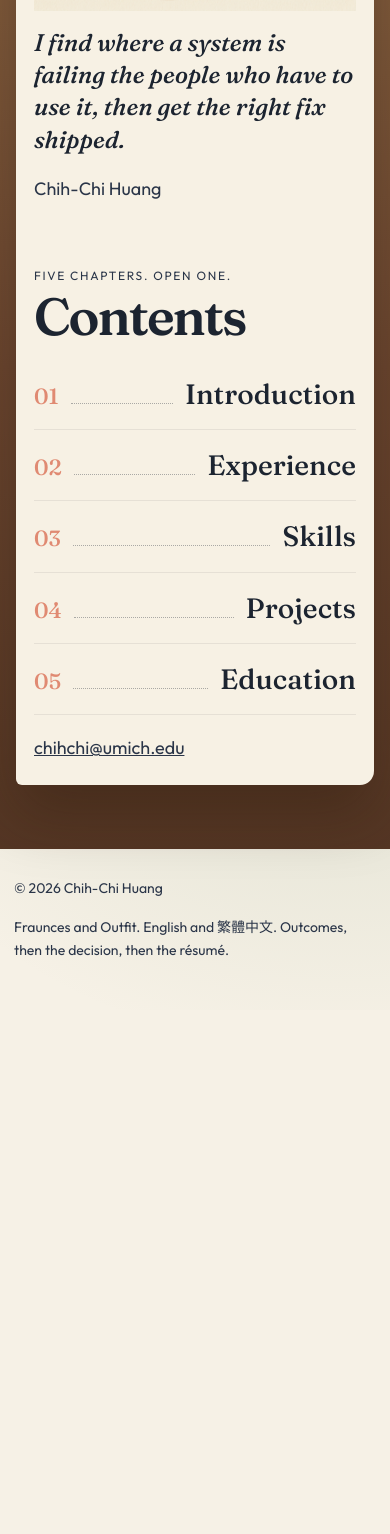
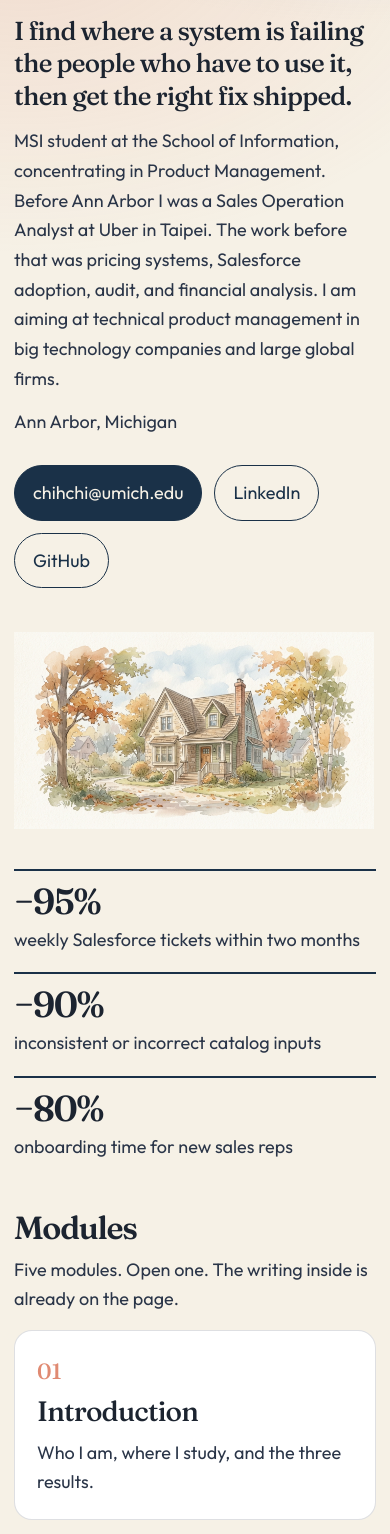
Before and after one commit to Joanuser/personal_website, a React (Vite) app: page / in a window 390 px wide. Shown: the part 300-1834 px from the top of the page. Before the commit the page ends 1310 px from the top, so only its background shows below. Built offline with nearby package versions, Linux system fonts and the light colour scheme.

Commit message:
Lay the portfolio out as five flat modules.
Each chapter is its own page with the writing already on the page, and the home screen keeps the name, the target role, and the three results in view.

Co-authored-by: Joanuser <Joanuser@users.noreply.github.com>

```diff
--- a/src/content.ts
+++ b/src/content.ts
@@ -894,7 +894,14 @@ export const ui = {
     navEducation: "Education",
     navContact: "Contact",
     contents: "Contents",
-    nextChapter: "Next chapter",
+    modules: "Modules",
+    modulesLede: "Five modules. Open one. The writing inside is already on the page.",
+    moduleIntro: "Who I am, where I study, and the three results.",
+    moduleExperience: "Uber, eCloudvalley, LVMH, EY, and Mead Johnson. Every bullet is written out.",
+    moduleSkills: "Product work, data, tools, languages, and licenses.",
+    moduleProjects: "Current Michigan work first, then the earlier operating roles.",
+    moduleEducation: "Michigan MSI, and a double major at National Central University.",
+    nextChapter: "Next module",
     voyageNote: "Move across a ship. That role opens on the facing page.",
     contentsLede: "Five chapters. Open one.",
     coverAlt: "Watercolor of a green house among autumn trees.",
@@ -928,12 +935,12 @@ export const ui = {
       "Current work at Michigan comes first. Earlier operating roles follow. Dates sit on every row.",
     readCase: "Read the story",
     experienceTitle: "Experience",
-    experienceNote: "The same résumé facts, told from the first role forward.",
+    experienceNote: "Newest role first. Every bullet is on this page.",
     aboutTitle: "About",
     aboutBody:
       "I trained in business administration and finance at National Central University, then spent four years inside companies where the product was often an internal system: a quotation tool, a price catalog, an approval path, a set of audit papers. The pattern across those jobs is the same. Name the user problem, choose what to fix first, and leave the people who depend on it with a short, honest update. At Michigan I am building the product-management toolkit around that pattern, including the interface craft on this site.",
     aboutSite:
-      "This website is part of the work sample. The chapters, the bilingual reading, and the case structure show how I organize a product story.",
+      "The site is five modules: introduction, experience, skills, projects, and education. Each module is written out in full. A longer project note stays one link away, for the decision behind the number.",
     alsoTitle: "Also",
     alsoBody:
       "I translate financial reports, articles of association, and shareholder handbooks as a freelance practice. Outside work I trade stocks, practice yoga, and do pilates. The market dashboard in the selected work grew out of that trading practice.",
@@ -949,9 +956,9 @@ export const ui = {
     writtenFrom:
       "Employment stories follow my résumé. Current projects are the work I am doing now, with a public link when one exists.",
     notFoundTitle: "This page is not on the site.",
-    notFoundBody: "The work, the timeline, and a way to write to me are on the home page.",
+    notFoundBody: "The résumé is on the home page.",
     home: "Back home",
-    colophon: "Fraunces and Outfit. English and 繁體中文. Outcomes, then the decision, then the résumé.",
+    colophon: "Five modules. English and 繁體中文. Outcomes on the first screen, then the role, then the project.",
     langLabel: "Language",
   },
   zh: {
@@ -963,7 +970,14 @@ export const ui = {
     navEducation: "教育背景",
     navContact: "聯絡",
     contents: "目錄",
-    nextChapter: "下一章",
+    modules: "模塊",
+    modulesLede: "五個模塊，點開一個。裡面的文字都直接寫在頁面上。",
+    moduleIntro: "我是誰、在哪裡讀，以及三個結果。",
+    moduleExperience: "Uber、eCloudvalley、LVMH、EY、美強生。每一條都寫出來。",
+    moduleSkills: "產品、數據、工具、語言與證照。",
+    moduleProjects: "現在在密西根做的放前面，先前的營運工作接在後面。",
+    moduleEducation: "密西根 MSI，以及中央大學雙主修。",
+    nextChapter: "下一個模塊",
     voyageNote: "把滑鼠移到一艘船上，對應的工作會出現在右頁。",
     contentsLede: "五個章節，點開一章。",
     coverAlt: "水彩：秋色樹木之間的一棟綠色房子。",
@@ -996,12 +1010,12 @@ export const ui = {
     workNote: "現在在密西根做的放前面，先前的營運工作接在後面。日期寫在每一列上。",
     readCase: "閱讀過程",
     experienceTitle: "工作經歷",
-    experienceNote: "與履歷同一組事實，從第一份工作往後說。",
+    experienceNote: "最近的工作放前面。每一條都寫在這一頁上。",
     aboutTitle: "關於",
     aboutBody:
       "我在中央大學讀企業管理與財務金融，之後四年待在公司裡。那些「產品」常常是內部系統：報價工具、價格目錄、核准流程、一套查核底稿。這幾份工作的形狀很接近。先說清楚使用者的問題，決定先修什麼，再留給依賴它的人一份短而誠實的更新。在密西根，我把產品管理的方法疊到這個形狀上，也包括這個網站上的介面。",
     aboutSite:
-      "這個網站本身就是作品的一部分。章節、雙語閱讀，以及案例的結構，是為了讓你看見我怎麼組織一個產品故事。",
+      "這個網站是五個模塊：自我介紹、工作經歷、技能、專案、教育背景。每一塊的文字都直接寫出來。專案若要看數字後面的決定，再點進那一篇。",
     alsoTitle: "其他",
     alsoBody:
       "我接案翻譯財務報告、公司章程與股東手冊。工作之外會看股票、練瑜伽和皮拉提斯。精選作品裡的市場儀表板，就是從看盤長出來的。",
@@ -1016,9 +1030,9 @@ export const ui = {
     next: "下一則",
     writtenFrom: "任職故事依照履歷。現在的專案是我正在做的事，已經公開的會附上連結。",
     notFoundTitle: "這個頁面不在站上。",
-    notFoundBody: "作品、時間軸，以及寫信給我的方式，都在首頁。",
+    notFoundBody: "履歷在首頁。",
     home: "回首頁",
-    colophon: "字體是 Fraunces 與 Outfit。英文與繁體中文。先看結果，再看決定，最後是履歷。",
+    colophon: "五個模塊。英文與繁體中文。第一屏是結果，接著是經歷，然後是專案。",
     langLabel: "語言",
   },
 } as const;
--- a/src/pages/Chapter.tsx
+++ b/src/pages/Chapter.tsx
@@ -1,8 +1,8 @@
-import { useEffect, useState } from "react";
+import { useEffect } from "react";
 import { Link, useParams } from "react-router-dom";
 import { cases, education, experience, person, proof, skills } from "../content";
-import { CompareChart, percentIn, tenureMonths } from "../components/Charts";
-import { Voyage } from "../components/Voyage";
+import { CompareChart } from "../components/Charts";
+import { Logo } from "../components/Logos";
 import { useI18n } from "../i18n";
 
 const order = ["intro", "experience", "skills", "projects", "education"] as const;
@@ -15,12 +15,29 @@ function isChapter(id: string | undefined): id is ChapterId {
 export function Chapter() {
   const { id } = useParams();
   const { locale, t } = useI18n();
-  const story = [...experience].reverse();
-  const [selected, setSelected] = useState<string | null>(story[0]?.logoId ?? null);
+
+  const titles: Record<ChapterId, string> = {
+    intro: t.navIntro,
+    experience: t.navExperience,
+    skills: t.navSkills,
+    projects: t.navProjects,
+    education: t.navEducation,
+  };
 
   useEffect(() => {
+    if (!isChapter(id)) {
       document.title = "Chih-Chi Huang — Technical Product Management";
-  }, [id]);
+      return;
+    }
+    const label = {
+      intro: t.navIntro,
+      experience: t.navExperience,
+      skills: t.navSkills,
+      projects: t.navProjects,
+      education: t.navEducation,
+    }[id];
+    document.title = `${label} — Chih-Chi Huang`;
+  }, [id, t]);
 
   if (!isChapter(id)) {
     return (
@@ -35,55 +52,49 @@ export function Chapter() {
   }
 
   const index = order.indexOf(id);
+  const previous = index > 0 ? order[index - 1] : undefined;
   const next = order[index + 1];
-  const titles: Record<ChapterId, string> = {
-    intro: t.navIntro,
-    experience: t.navExperience,
-    skills: t.navSkills,
-    projects: t.navProjects,
-    education: t.navEducation,
-  };
-  const role = story.find((item) => (item.logoId ?? item.company) === selected) ?? story[0];
 
   return (
-    <main id="content" className="desk-scene">
-      <article className="spread">
-        <div className="page">
+    <main id="content" className="wrap module-page">
       <Link className="back" to="/">
-            ← {t.contents}
+        ← {t.modules}
       </Link>
-          <p className="contents-kicker">0{index + 1}</p>
-          <h1 className="contents-title">{titles[id]}</h1>
-          {id === "experience" ? (
-            <>
-              <p className="story-line">{t.voyageNote}</p>
-              <Voyage selected={selected} onSelect={setSelected} />
-            </>
+      <p className="kicker">
+        <span>0{index + 1}</span>
+      </p>
+      <h1>{titles[id]}</h1>
+      {id === "experience" ? <p className="chapter-note">{t.experienceNote}</p> : null}
+      {id === "intro" ? <Intro locale={locale} /> : null}
+      {id === "experience" ? <ExperiencePage locale={locale} /> : null}
+      {id === "skills" ? <SkillsPage locale={locale} /> : null}
+      {id === "projects" ? <ProjectsPage locale={locale} /> : null}
+      {id === "education" ? <EducationPage locale={locale} /> : null}
+      <nav className="module-pager" aria-label={t.modules}>
+        {previous ? (
+          <Link to={`/chapter/${previous}`}>
+            <small>{t.previous}</small>
+            <strong>
+              0{index} {titles[previous]}
+            </strong>
+          </Link>
         ) : (
-            <p className="story-line">{id === "intro" ? t.lede : t.contentsLede}</p>
+          <span />
         )}
         {next ? (
-            <Link className="chapter-next" to={`/chapter/${next}`}>
-              <span>{t.nextChapter}</span>
+          <Link to={`/chapter/${next}`}>
+            <small>{t.nextChapter}</small>
             <strong>
               0{index + 2} {titles[next]}
             </strong>
           </Link>
         ) : (
-            <a className="chapter-next" href={`mailto:${person.email}`}>
-              <span>{t.navContact}</span>
+          <a href={`mailto:${person.email}`}>
+            <small>{t.navContact}</small>
             <strong>{person.email}</strong>
           </a>
         )}
-        </div>
-        <div className="page page-story">
-          {id === "intro" ? <Intro locale={locale} /> : null}
-          {id === "experience" && role ? <RolePage role={role} locale={locale} /> : null}
-          {id === "skills" ? <SkillsPage locale={locale} /> : null}
-          {id === "projects" ? <ProjectsPage locale={locale} /> : null}
-          {id === "education" ? <EducationPage locale={locale} /> : null}
-        </div>
-      </article>
+      </nav>
     </main>
   );
 }
@@ -92,13 +103,7 @@ function Intro({ locale }: { locale: "en" | "zh" }) {
   const { t } = useI18n();
   return (
     <>
-      <p className="kicker">
-        <span>{t.kickerSchool}</span>
-        <span>{t.kickerProgram}</span>
-      </p>
-      <p className="story-line">{t.support}</p>
-      <p>{t.aboutBody}</p>
-      <p>{t.alsoBody}</p>
+      <p className="support">{t.support}</p>
       <div className="status">
         <span>
           {t.nowLabel}
@@ -112,47 +117,38 @@ function Intro({ locale }: { locale: "en" | "zh" }) {
           <b>{t.nextValue}</b>
         </span>
       </div>
-      <div className="proof proof-page">
-        {proof.map((item) => {
-          const amount = percentIn(item.value) ?? 0;
-          return (
+      <div className="outcome-row">
+        {proof.map((item) => (
           <Link key={item.slug} to={`/work/${item.slug}`}>
             <strong>{item.value}</strong>
-              <span className="track" aria-hidden="true">
-                <span style={{ width: `${amount}%` }} />
-              </span>
             <span>{item.label[locale]}</span>
           </Link>
-          );
-        })}
+        ))}
       </div>
+      <h2>{t.aboutTitle}</h2>
+      <p>{t.aboutBody}</p>
+      <p>{t.aboutSite}</p>
+      <h2>{t.alsoTitle}</h2>
+      <p>{t.alsoBody}</p>
     </>
   );
 }
 
-function RolePage({
-  role,
-  locale,
-}: {
-  role: (typeof experience)[number];
-  locale: "en" | "zh";
-}) {
+function ExperiencePage({ locale }: { locale: "en" | "zh" }) {
   const { t } = useI18n();
-  const months = tenureMonths(role.dates);
-  const longest = Math.max(...experience.map((item) => tenureMonths(item.dates) ?? 1));
   return (
-    <article>
-      <h2>{role.company}</h2>
+    <>
+      {experience.map((role) => (
+        <article className="role" key={role.company}>
+          <div>
+            {role.logoId ? <Logo id={role.logoId} /> : null}
+            <h3>{role.company}</h3>
             <p className="role-meta">{role.role[locale]}</p>
             <p className="role-meta">
-        <span>{role.place[locale]}</span>
-        <span>{role.dates}</span>
+              {role.place[locale]} · {role.dates}
             </p>
-      {months ? (
-        <div className="track track-ink tenure" aria-hidden="true">
-          <span style={{ width: `${(months / longest) * 100}%` }} />
           </div>
-      ) : null}
+          <div>
             <ul>
               {role.points[locale].map((point) => (
                 <li key={point}>{point}</li>
@@ -163,7 +159,10 @@ function RolePage({
                 {t.readCase} →
               </Link>
             ) : null}
+          </div>
         </article>
+      ))}
+    </>
   );
 }
 
@@ -194,14 +193,56 @@ function ProjectsPage({ locale }: { locale: "en" | "zh" }) {
       <p className="chapter-note">{t.workNote}</p>
       <div className="project-grid">
         {cases.slice(0, 4).map((item) => (
-          <article key={item.slug} className="project-card">
-            <Link to={`/work/${item.slug}`} className="project-card-body">
+          <ProjectCard key={item.slug} item={item} locale={locale} />
+        ))}
+      </div>
+      <h3 className="education-label">{t.earlierWork}</h3>
+      <div className="project-grid">
+        {cases.slice(4).map((item) => (
+          <ProjectCard key={item.slug} item={item} locale={locale} />
+        ))}
+      </div>
+    </>
+  );
+}
+
+function ProjectCard({
+  item,
+  locale,
+}: {
+  item: (typeof cases)[number];
+  locale: "en" | "zh";
+}) {
+  const { t } = useI18n();
+  return (
+    <article className="project-card">
       <div className="project-card-top">
         <span className="idx">{item.index}</span>
         <span className="lens">{item.lens[locale]}</span>
         {item.status === "progress" ? <span className="pill">{t.inProgress}</span> : null}
       </div>
       <h3>{item.title[locale]}</h3>
+      <p className="card-summary">{item.summary[locale]}</p>
+      <div className="card-links">
+        {item.links?.map((link) => (
+          <a key={link.href} href={link.href} target="_blank" rel="noreferrer">
+            {link.label[locale]}
+            <span aria-hidden="true">↗</span>
+          </a>
+        ))}
+        <Link to={`/work/${item.slug}`}>
+          {t.readCase}
+          <span aria-hidden="true">→</span>
+        </Link>
+      </div>
+      <ul className="metric-lines">
+        {item.metrics.map((metric) => (
+          <li key={`${metric.value}-${metric.label.en}`}>
+            <strong>{metric.value}</strong>
+            <span>{metric.label[locale]}</span>
+          </li>
+        ))}
+      </ul>
       {item.chart ? (
         <CompareChart
           caption={item.chart.caption[locale]}
@@ -211,48 +252,12 @@ function ProjectsPage({ locale }: { locale: "en" | "zh" }) {
             display: row.display,
           }))}
         />
-              ) : (
-                <p className="card-summary">{item.summary[locale]}</p>
-              )}
+      ) : null}
       <p className="card-meta">
         <span>{item.company}</span>
         <span>{item.dates}</span>
       </p>
-            </Link>
-            {item.links && item.links.length > 0 ? (
-              <div className="card-links">
-                {item.links.map((link) => (
-                  <a key={link.href} href={link.href} target="_blank" rel="noreferrer">
-                    {link.label[locale]}
-                    <span aria-hidden="true">↗</span>
-                  </a>
-                ))}
-              </div>
-            ) : null}
     </article>
-        ))}
-      </div>
-      <h3 className="education-label">{t.earlierWork}</h3>
-      <div className="work-list">
-        {cases.slice(4).map((item) => (
-          <Link key={item.slug} to={`/work/${item.slug}`} className="work-row">
-            <span className="idx">{item.index}</span>
-            <span>
-              <p className="lens">{item.lens[locale]}</p>
-              <h3>{item.title[locale]}</h3>
-              <p className="meta">
-                <span>{item.company}</span>
-                <span>{item.dates}</span>
-              </p>
-            </span>
-            <span className="metric-pill">{item.metrics[0]?.value}</span>
-            <span className="arrow" aria-hidden="true">
-              →
-            </span>
-          </Link>
-        ))}
-      </div>
-    </>
   );
 }
 
--- a/src/pages/Home.tsx
+++ b/src/pages/Home.tsx
@@ -1,16 +1,16 @@
 import { useEffect } from "react";
 import { Link } from "react-router-dom";
-import { person } from "../content";
+import { person, proof } from "../content";
 import { useI18n } from "../i18n";
 
 export function Home() {
-  const { t } = useI18n();
-  const chapters = [
-    { id: "intro", num: "01", label: t.navIntro },
-    { id: "experience", num: "02", label: t.navExperience },
-    { id: "skills", num: "03", label: t.navSkills },
-    { id: "projects", num: "04", label: t.navProjects },
-    { id: "education", num: "05", label: t.navEducation },
+  const { locale, t } = useI18n();
+  const modules = [
+    { id: "intro", num: "01", label: t.navIntro, blurb: t.moduleIntro },
+    { id: "experience", num: "02", label: t.navExperience, blurb: t.moduleExperience },
+    { id: "skills", num: "03", label: t.navSkills, blurb: t.moduleSkills },
+    { id: "projects", num: "04", label: t.navProjects, blurb: t.moduleProjects },
+    { id: "education", num: "05", label: t.navEducation, blurb: t.moduleEducation },
   ];
 
   useEffect(() => {
@@ -18,38 +18,57 @@ export function Home() {
   }, []);
 
   return (
-    <main id="content" className="desk-scene">
-      <article className="spread">
-        <div className="page">
-          <div className="cover-frame">
-            <img
-              className="frontispiece"
-              src={`${import.meta.env.BASE_URL}cover.png`}
-              alt={t.coverAlt}
-            />
+    <main id="content" className="wrap flat-home">
+      <header className="hero">
+        <div>
+          <p className="kicker">
+            <span>{t.kickerSchool}</span>
+            <span>{t.kickerProgram}</span>
+          </p>
+          <h1 className="lockup">
+            {person.name} <i>{person.short}</i>
+          </h1>
+          <p className="target-role">{t.nextValue}</p>
+          <p className="lede">{t.lede}</p>
+          <p className="support">{t.support}</p>
+          <p className="where">{person.location[locale]}</p>
+          <div className="hero-actions">
+            <a className="button primary" href={`mailto:${person.email}`}>
+              {person.email}
+            </a>
+            <a className="button ghost" href={person.linkedin} target="_blank" rel="noreferrer">
+              {t.linkedin}
+            </a>
+            <a className="button ghost" href={person.github} target="_blank" rel="noreferrer">
+              {t.github}
+            </a>
           </div>
-          <p className="story-line">{t.lede}</p>
-          <p className="story-sign">{person.name}</p>
         </div>
-        <div className="page">
-          <p className="contents-kicker">{t.contentsLede}</p>
-          <h1 className="contents-title">{t.contents}</h1>
-          <ol className="contents-list">
-            {chapters.map((chapter) => (
-              <li key={chapter.id}>
-                <Link to={`/chapter/${chapter.id}`}>
-                  <span className="num">{chapter.num}</span>
-                  <span className="leader" aria-hidden="true" />
-                  <span className="name">{chapter.label}</span>
-                </Link>
-              </li>
-            ))}
-          </ol>
-          <a className="story-mail" href={`mailto:${person.email}`}>
-            {person.email}
-          </a>
-        </div>
-      </article>
+        <figure className="portrait">
+          <img src={`${import.meta.env.BASE_URL}cover.png`} alt={t.coverAlt} />
+        </figure>
+      </header>
+
+      <div className="outcome-row" aria-label={t.proofTitle}>
+        {proof.map((item) => (
+          <Link key={item.slug} to={`/work/${item.slug}`}>
+            <strong>{item.value}</strong>
+            <span>{item.label[locale]}</span>
+          </Link>
+        ))}
+      </div>
+
+      <h2 className="modules-heading">{t.modules}</h2>
+      <p className="chapter-note">{t.modulesLede}</p>
+      <div className="modules">
+        {modules.map((module) => (
+          <Link key={module.id} className="module" to={`/chapter/${module.id}`}>
+            <span className="num">{module.num}</span>
+            <span className="name">{module.label}</span>
+            <span className="blurb">{module.blurb}</span>
+          </Link>
+        ))}
+      </div>
     </main>
   );
 }
--- a/src/styles.css
+++ b/src/styles.css
@@ -110,7 +110,8 @@ button, input { font: inherit; color: inherit; }
   color: var(--ink-soft);
   font-size: 15px;
 }
-.nav-links a:hover { color: var(--ink); }
+.nav-links a:hover,
+.nav-links a[aria-current="page"] { color: var(--ink); }
 .lang {
   display: flex;
   border: 1px solid var(--line);
@@ -546,8 +547,151 @@ button, input { font: inherit; color: inherit; }
   display: grid;
   grid-template-columns: 1.35fr 0.8fr;
   gap: 36px;
-  padding: 8px 0 12px;
-  align-items: end;
+  padding: 18px 0 12px;
+  align-items: start;
+}
+.flat-home { padding-bottom: 72px; }
+.flat-home .lockup { font-size: clamp(48px, 6vw, 80px); }
+.flat-home .lede { margin-top: 16px; max-width: 24ch; }
+.target-role {
+  margin: 12px 0 0;
+  font-family: var(--serif);
+  font-size: clamp(22px, 2.4vw, 30px);
+  letter-spacing: -0.03em;
+  color: var(--blue);
+}
+.where { margin: 14px 0 0; color: var(--ink-soft); }
+.portrait {
+  margin: 8px 0 0;
+  justify-self: end;
+  width: min(100%, 360px);
+  background: transparent;
+  isolation: isolate;
+}
+.portrait img {
+  width: 100%;
+  height: auto;
+  mix-blend-mode: multiply;
+  border: 0;
+  border-radius: 0;
+  box-shadow: none;
+}
+.outcome-row {
+  display: grid;
+  grid-template-columns: repeat(3, 1fr);
+  gap: 18px;
+  margin: 28px 0 40px;
+}
+.outcome-row a {
+  display: block;
+  text-decoration: none;
+  border-top: 2px solid var(--blue);
+  padding-top: 12px;
+}
+.outcome-row strong {
+  display: block;
+  font-family: var(--serif);
+  font-size: clamp(36px, 4vw, 52px);
+  letter-spacing: -0.04em;
+  line-height: 1;
+}
+.outcome-row span { display: block; margin-top: 6px; color: var(--ink-soft); }
+.modules-heading {
+  margin: 0;
+  font-family: var(--serif);
+  font-weight: 560;
+  letter-spacing: -0.04em;
+  font-size: clamp(32px, 4vw, 48px);
+}
+.modules {
+  display: grid;
+  grid-template-columns: repeat(6, 1fr);
+  gap: 14px;
+  margin-top: 16px;
+}
+.modules .module:nth-child(1),
+.modules .module:nth-child(2) { grid-column: span 3; }
+.modules .module:nth-child(n + 3) { grid-column: span 2; }
+.module {
+  display: flex;
+  flex-direction: column;
+  align-items: flex-start;
+  gap: 8px;
+  min-height: 190px;
+  padding: 22px;
+  text-decoration: none;
+  background: #fff;
+  border: 1px solid var(--line);
+  border-radius: 18px;
+}
+.module .num {
+  font-family: var(--serif);
+  font-size: 22px;
+  color: var(--coral);
+}
+.module .name {
+  font-family: var(--serif);
+  font-size: clamp(28px, 3vw, 40px);
+  letter-spacing: -0.03em;
+  line-height: 1.05;
+}
+.module .blurb { color: var(--ink-soft); margin-top: auto; }
+.module:hover { border-color: var(--blue); }
+.module-page { padding: 36px 0 72px; }
+.module-page h1 {
+  margin: 0 0 12px;
+  font-family: var(--serif);
+  font-weight: 560;
+  letter-spacing: -0.04em;
+  line-height: 0.96;
+  font-size: clamp(44px, 6vw, 72px);
+}
+.module-page h2 {
+  margin: 28px 0 8px;
+  font-family: var(--serif);
+  font-size: 32px;
+  letter-spacing: -0.03em;
+  font-weight: 560;
+}
+.module-pager {
+  display: flex;
+  justify-content: space-between;
+  gap: 16px;
+  margin-top: 36px;
+  padding-top: 16px;
+  border-top: 1px solid var(--line);
+}
+.module-pager a { text-decoration: none; max-width: 46%; }
+.module-pager a:last-child { text-align: right; margin-left: auto; }
+.module-pager small {
+  display: block;
+  color: var(--ink-soft);
+  font-size: 13px;
+  letter-spacing: 0.08em;
+  text-transform: uppercase;
+}
+.module-pager strong {
+  font-family: var(--serif);
+  font-size: clamp(22px, 3vw, 32px);
+  font-weight: 560;
+  letter-spacing: -0.03em;
+}
+.role .logo { margin: 0 0 12px; }
+.metric-lines {
+  list-style: none;
+  margin: 0;
+  padding: 0;
+  display: grid;
+  gap: 8px;
+}
+.metric-lines li { color: var(--ink-soft); }
+.metric-lines strong {
+  display: block;
+  font-family: var(--serif);
+  font-size: 28px;
+  letter-spacing: -0.03em;
+  color: var(--ink);
+  line-height: 1.1;
 }
 .kicker {
   display: flex;
@@ -1023,7 +1167,11 @@ html[lang="zh-Hant"] .lede { max-width: 14em; letter-spacing: 0; }
   .contents-title { font-size: 52px; }
   .metric-pill, .work-row h3 { text-align: left; }
   .section-head, .footer, .status { flex-direction: column; align-items: flex-start; }
-  .case-metrics, .project-grid, .fact-grid, .method ol, .method-inner, .voyage { grid-template-columns: 1fr; }
+  .case-metrics, .project-grid, .fact-grid, .method ol, .method-inner, .voyage, .outcome-row, .modules { grid-template-columns: 1fr; }
+  .modules .module:nth-child(n) { grid-column: auto; }
+  .portrait { justify-self: start; }
+  .module-pager { flex-direction: column; }
+  .module-pager a, .module-pager a:last-child { max-width: none; text-align: left; }
   .chapter-sheet { padding: 18px 14px 12px; }
   .chapter-next strong { font-size: 22px; }
   .logo-rail-inner { flex-direction: column; align-items: flex-start; gap: 12px; }
```
Also changed, not shown: src/components/Chrome.tsx (+7 -7 lines). Lines whose indentation alone changed are shown as unchanged.
